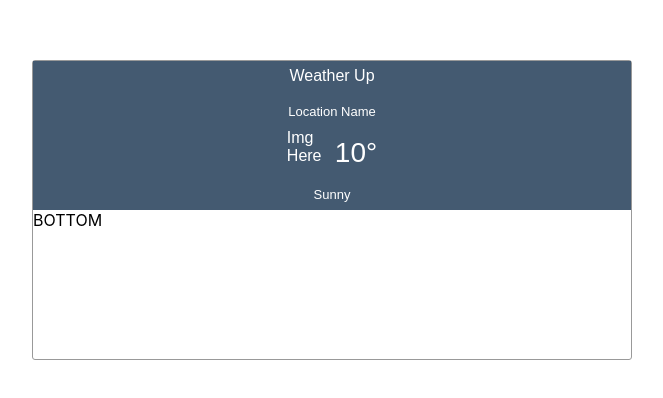
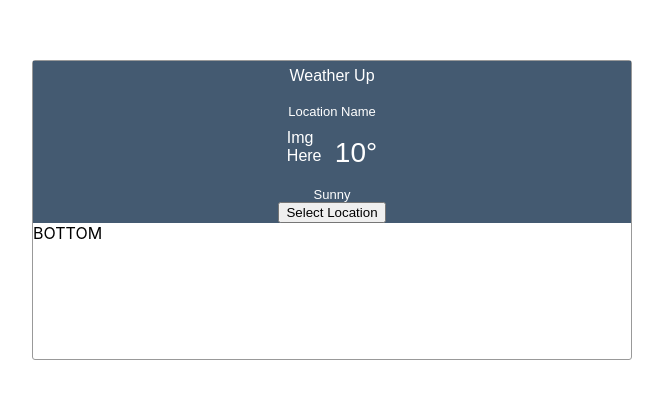
Before and after one commit to elkarouani/react-weather-app, a React (Create React App) app: page / in a window 1280 px wide. Shown: the part 190-588 px from the top of the page, without its empty margins (308-971 px from the left). Built offline with nearby package versions, Linux system fonts and the light colour scheme.

Commit message:
Task: adding selecting location botton on the top section component

```diff
--- a/src/components/top/index.jsx
+++ b/src/components/top/index.jsx
@@ -13,6 +13,7 @@ export default class TopSection extends React.Component {
 			<div className="top-container">
 				<div className="title">Weather Up</div>
 				<Weather />
+				<button className="btn btn-select-location">Select Location</button>
 			</div>
 		);
 	}
--- a/src/components/top/style.scss
+++ b/src/components/top/style.scss
@@ -54,3 +54,7 @@
 		font-size: 13px;
 	}
 }
+
+.btn-select-location {
+
+}
--- a/src/sass/app.scss
+++ b/src/sass/app.scss
@@ -33,3 +33,7 @@ body,
  		}
 	}
 }
+
+.btn {
+
+}
```
